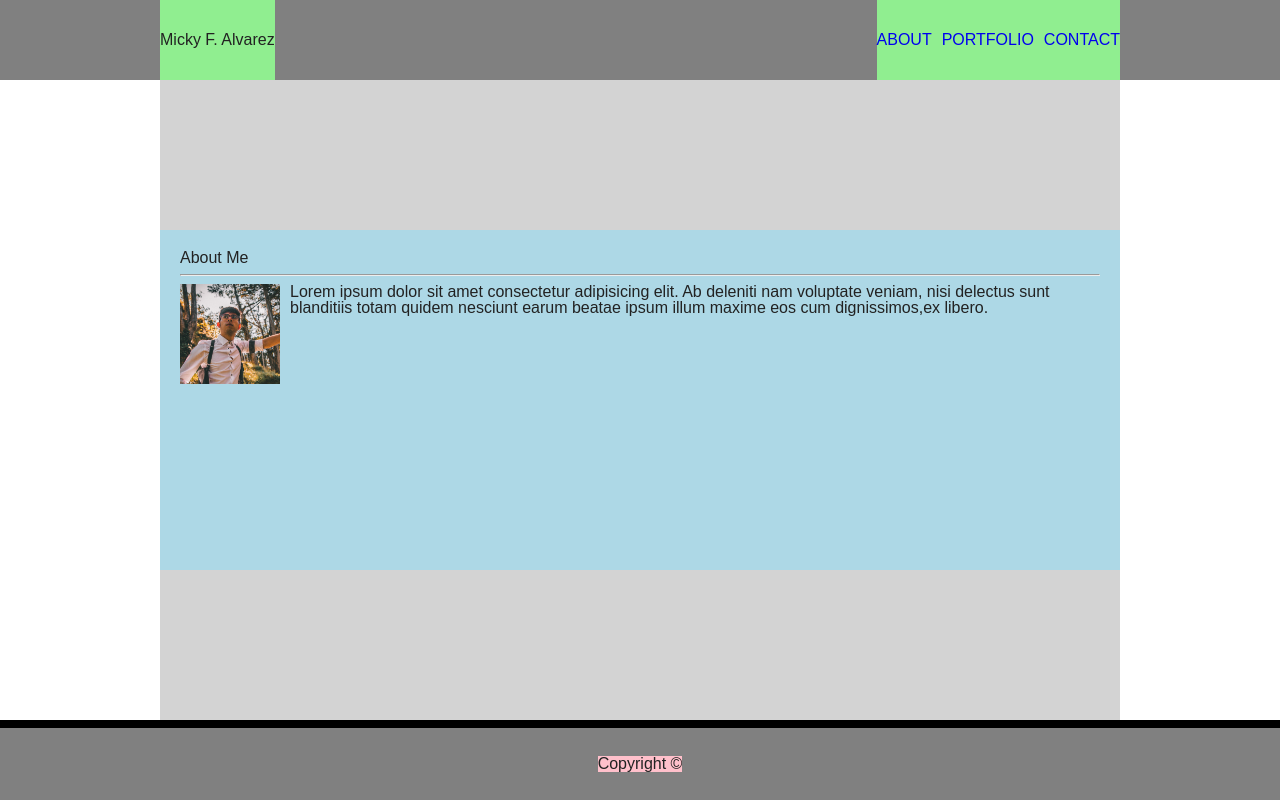
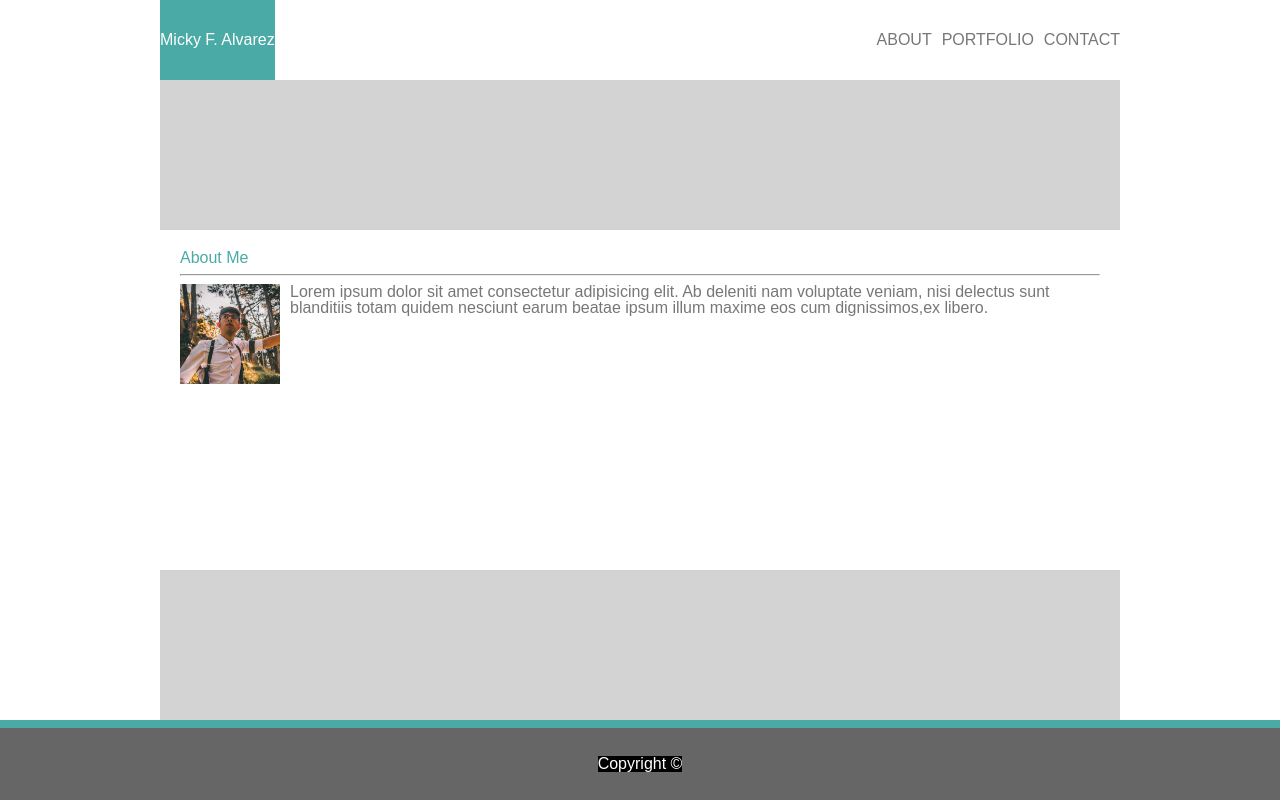
Before and after one commit to awwmicky/basic-portfolio, a plain HTML site: page index.html in a window 1280 px wide. Drawn offline with Linux system fonts and the light colour scheme.

Commit message:
third draft

```diff
--- a/CSS/header-footer.css
+++ b/CSS/header-footer.css
@@ -1,5 +1,5 @@
 header {
-    background: gray;
+    background: #fff;
     width: 100%;
     height: 10vh;
 }
@@ -13,12 +13,15 @@ header .wrapper {
     margin: 0 auto;
 }
     h1, nav {
-        background: lightgreen;
         display: flex;
         justify-content: center;
         align-items: center;
         height: 100%;
     }
+        h1 {
+            background: #4aaaa5;
+            color: #fff;
+        }
         nav ul {
             display: flex;
         }
@@ -32,8 +35,8 @@ header .wrapper {
 
 
 footer {
-    border-top: 1vh solid black;
-    background: gray;
+    border-top: 1vh solid #4aaaa5;
+    background: #666;
     width: 100%;
     height: 9vh;  /* fix */
 }
@@ -45,6 +48,7 @@ footer .wrapper {
     height: 100%;
 }
     footer span {
-        background: pink;
+        background: black;
+        color: #fff;
         /* padding-bottom: 5px; */
     }
--- a/CSS/style.css
+++ b/CSS/style.css
@@ -15,12 +15,17 @@ main#contact-page
     margin: 0 auto;
 }
 section.float-container {
-    background: lightblue;
+    background: #fff;
     width: 100%;
     min-height: 300px;
     padding: 20px;
 }
-
+a, p, label {
+    color: #777;
+}
+h2 {
+    color: #4aaaa5;
+}
 
 
 .about .profile-img {
```
